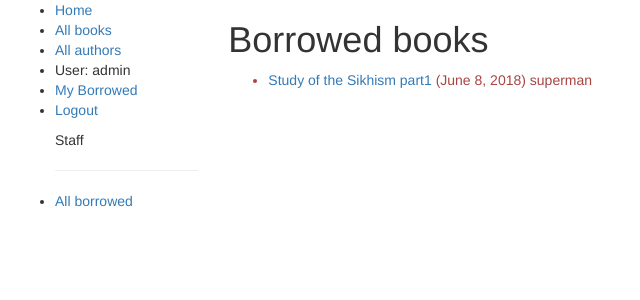
After one commit to bhavneetsi/LocalLibrary, a Django app: page /catalog/allborrowed/ in a window 1280 px wide. The commit adds this page. Shown: the top 300 px of the page, without its empty margins (0-640 px from the left). Run offline with Django 3.2, Linux system fonts and the light colour scheme; a user stored in the database is signed in; data comes from the database, SQL or seed files in the repository; both versions use the stored data as it was after the commit; some libraries are stand-ins or nearby versions.

Commit message:
Signed-off-by: bhavneet <bhavneetsi@gmail.com>

```diff
--- a/catalog/models.py
+++ b/catalog/models.py
@@ -1,6 +1,7 @@
 from django.db import models
 from datetime import date
 from django.urls import reverse
+
 # Create your models here.
 
 class Genre(models.Model):
--- a/catalog/templates/base_generic.html
+++ b/catalog/templates/base_generic.html
@@ -25,13 +25,23 @@
           <li><a href="{% url 'index' %}">Home</a></li>
           <li><a href="{% url 'books' %}">All books</a></li>
           <li><a href="{% url 'authors' %}">All authors</a></li>
+
+
           {% if user.is_authenticated %}
               <li>User: {{ user.get_username }}</li>
-              <li><a href="{% url 'logout'%}?next={{request.path}}">Logout</a></li>
+              <li><a href="{% url 'my-borrowed' %}">My Borrowed</a></li>
+              <li><a href="{% url 'logout'%}">Logout</a></li>
           {% else %}
                <li><a href="{% url 'login'%}?next={{request.path}}">Login</a></li>
           {% endif %}
 
+          {% if user.is_authenticated and  perms.catalog.can_mark_returned  %}
+              <p></p>
+
+              <p>Staff</p>
+              <hr>
+              <li><a href="{% url 'all-borrowed' %}">All borrowed</a></li>
+           {% endif %}
       </ul>
      {% endblock %}
       </div>
--- /dev/null
+++ b/catalog/templates/catalog/bookinstance_list_borrowed_all.html
@@ -0,0 +1,20 @@
+{% extends "base_generic.html" %}
+
+{% block content %}
+    <h1>Borrowed books</h1>
+
+    {% if bookinstance_list %}
+    <ul>
+
+      {% for bookinst in bookinstance_list %}
+      <li class="{% if bookinst.is_overdue %}text-danger{% endif %}">
+        <a href="{% url 'book-details' bookinst.book.pk %}">{{bookinst.book.title}}</a> ({{ bookinst.due_back }})
+        {{ bookinst.borrower }}
+      </li>
+      {% endfor %}
+    </ul>
+
+    {% else %}
+      <p>There are no books borrowed.</p>
+    {% endif %}
+{% endblock %}
--- a/catalog/urls.py
+++ b/catalog/urls.py
@@ -32,6 +32,9 @@ urlpatterns += [
     path('accounts/', include('django.contrib.auth.urls')),
 ]
 
+
+
 urlpatterns += [
-    path('accounts/logout', auth_views.LogoutView.as_view(template_name='registration/logged_out.html')),
+    path('mybooks/', views.LoanedBooksByUserListView.as_view(), name='my-borrowed'),
+     path('allborrowed/', views.AllLoanedBooksListView.as_view(), name='all-borrowed'),
 ]
--- a/catalog/views.py
+++ b/catalog/views.py
@@ -2,7 +2,8 @@ from django.shortcuts import render
 from django.http import request
 # Create your views here.
 from .models import Book,Author,BookInstance,Genre
-
+from django.contrib.auth.mixins import LoginRequiredMixin
+from django.contrib.auth.mixins import PermissionRequiredMixin
 def index(request):
     num_books=Book.objects.all().count()
     num_instances=BookInstance.objects.all().count()
@@ -29,3 +30,23 @@ class AuthorListView(generic.ListView):
 
 class AuthorDetailView(generic.DetailView):
     model=Author
+
+class LoanedBooksByUserListView(LoginRequiredMixin,generic.ListView):
+    """
+    Generic class-based view listing books on loan to current user.
+    """
+    model = BookInstance
+    template_name='catalog/bookinstance_list_borrowed_user.html'
+    paginate_by = 10
+
+    def get_queryset(self):
+        return BookInstance.objects.filter(borrower=self.request.user).filter(status__exact='o').order_by('due_back')
+
+class AllLoanedBooksListView(LoginRequiredMixin,generic.ListView,PermissionRequiredMixin):
+    permission_required = 'catalog.can_mark_returned'
+    model = BookInstance
+    template_name='catalog/bookinstance_list_borrowed_all.html'
+    paginate_by = 10
+
+    def get_queryset(self):
+        return BookInstance.objects.filter(status__exact='o').order_by('due_back')
```
Also changed, not shown: catalog/templates/catalog/bookinstance_list_borrowed_user.html (added, +19 -0 lines), db.sqlite3.
